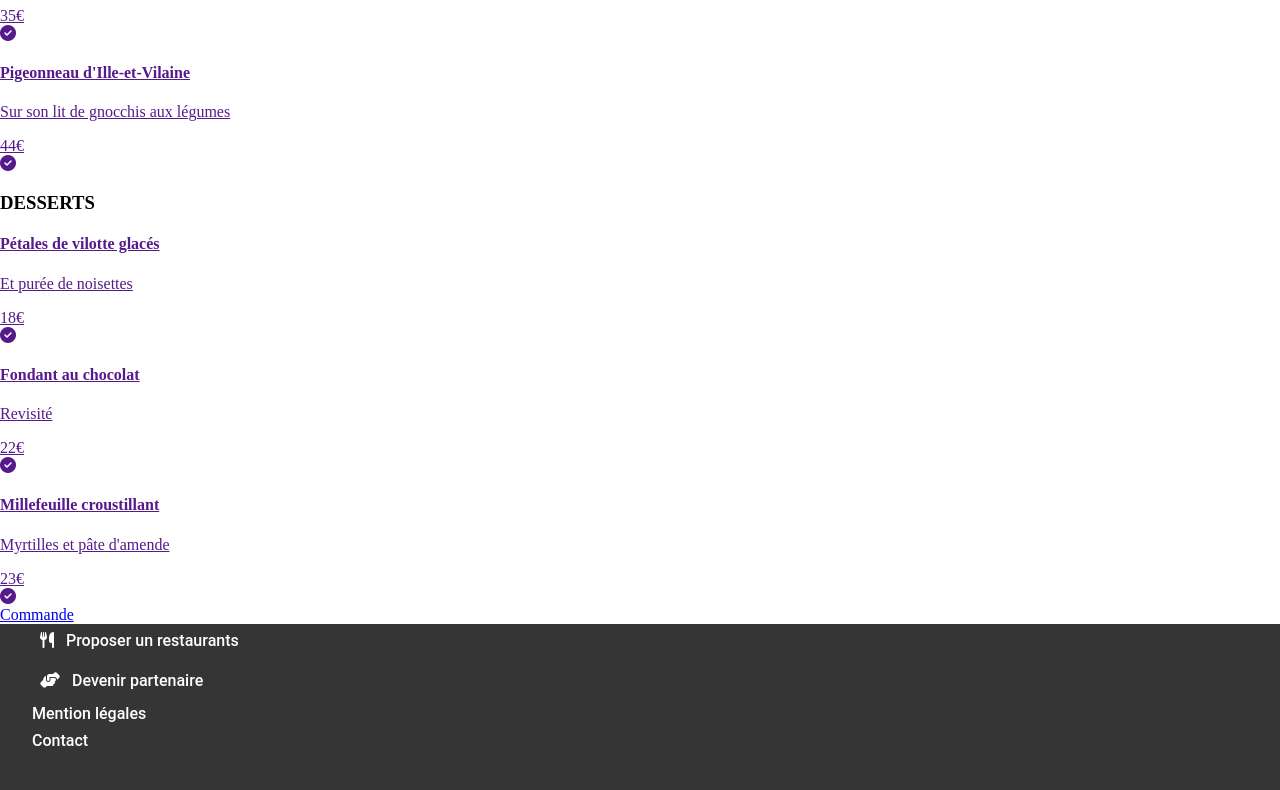
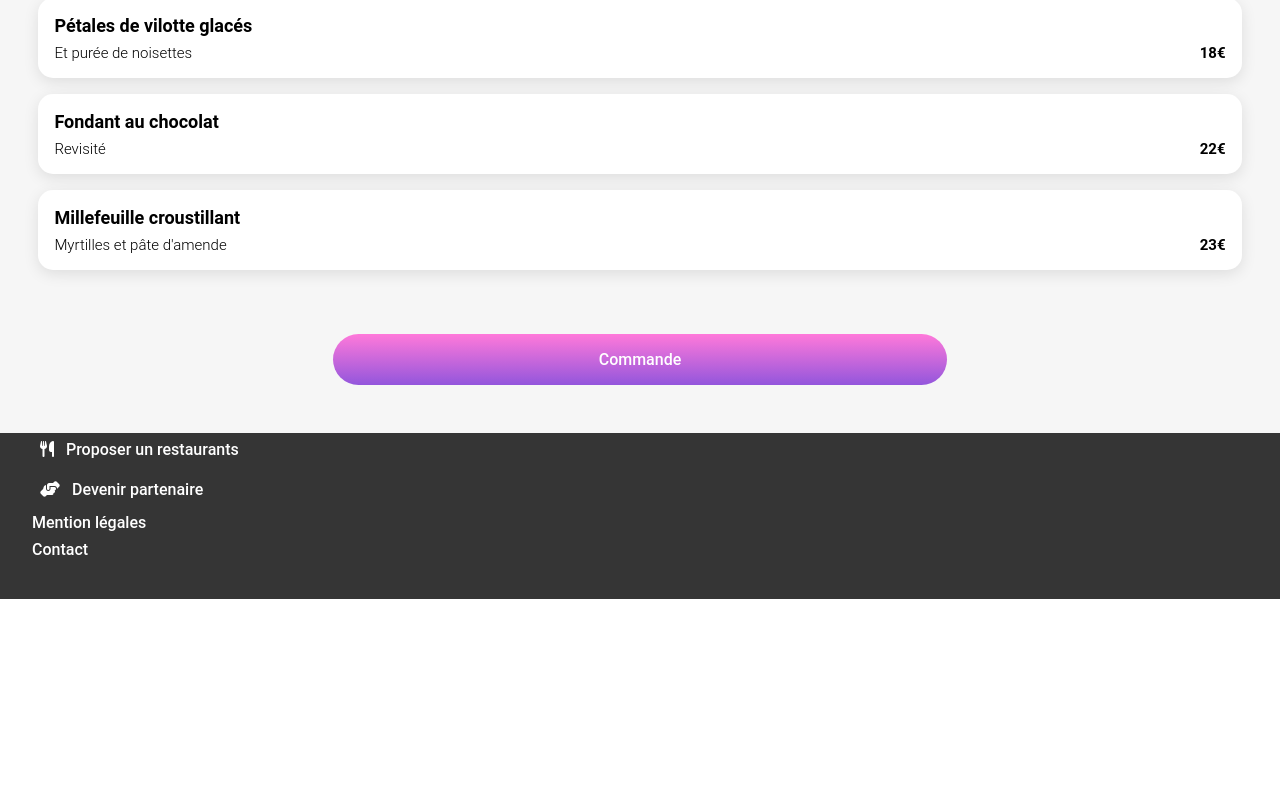
Before and after one commit to brand44/brand44, a plain HTML site: page à_la_francaise.html in a window 1280 px wide. Shown: the part 867-1657 px from the top of the page. After the commit the page ends 1466 px from the top, so only its background shows below. Drawn offline with Linux system fonts and the light colour scheme.

Commit message:
Add files via upload

```diff
--- a/style.css
+++ b/style.css
@@ -35,7 +35,6 @@ root {
     transition: 0.5s;
     background: linear-gradient(0deg, #FF79DA 0%, #9356DC 100%);
     background-clip: text;
-    -webkit-background-clip: text;
     color: transparent;
     background-size: 100%;
   }
@@ -302,3 +301,132 @@ root {
     color: white;
     margin: 2rem 2rem 1rem 2rem;
   }
+
+  /***MENU-HEADER*****/
+  .header-menu {
+    display: flex;
+    align-items: center;
+    position: relative;
+  }
+  .header-menu i {
+    position: absolute;
+    left: 1rem;
+    top: 2rem;
+  }
+
+  /* Main */
+  .image_menu {
+    width: 100%;
+    height: 16rem;
+    object-fit: cover;
+  }
+
+  .menu__block {
+    background-color: #f6f6f6;
+    border-radius: 40px 40px 0px 0px;
+    margin-top: -3rem;
+    z-index: 1;
+    position: relative;
+    display: flex;
+    flex-direction: column;
+  }
+
+  .menu__title {
+    display: flex;
+    align-items: center;
+    justify-content: space-between;
+    font-family: "Shrikhand", "cursive";
+    padding: 0.5rem 2rem 0 1.5rem;
+  }
+
+  .menu__check {
+    background-color: #99E2D0;
+    color: #FFF;
+    display: flex;
+    justify-content: flex-end;
+    align-items: center;
+    font-size: 1.5rem;
+    width: 0rem;
+    height: 5rem;
+    border-radius: 0 15px 15px 0px;
+    transition: 0.3s;
+    overflow: hidden;
+  }
+
+  .menu__card {
+    display: flex;
+    align-items: flex-end;
+    justify-content: space-between;
+    box-shadow: 0px 4.01149px 15.0431px rgba(0, 0, 0, 0.1);
+    border-radius: 15px;
+    background-color: white;
+    width: 94%;
+    margin: 1rem 3%;
+    transition: 1s;
+    overflow: hidden;
+  }
+
+  .sousmenu a {
+    text-decoration: none;
+    color: inherit;
+  }
+
+  .sousmenu__title {
+    font-family: "Roboto", sans-serif;
+    font-weight: 300;
+    font-size: 16px;
+    margin: 1rem;
+    padding-bottom: 0.5rem;
+    width: 2rem;
+    border-bottom: solid 3px #99E2D0;
+  }
+
+  .menu__card--text {
+    white-space: nowrap;
+    text-overflow: ellipsis;
+    overflow: hidden;
+    flex: 1;
+  }
+  .menu__card--text h4 {
+    margin: 1rem 1rem 0.5rem;
+    font-family: "Roboto", sans-serif;
+    font-weight: bold;
+    font-size: 18px;
+    color: black;
+    white-space: nowrap;
+    overflow: hidden;
+  }
+  .menu__card--text p {
+    font-family: "Roboto", sans-serif;
+    font-size: 15px;
+    font-weight: 300;
+    color: black;
+    margin: 0 1rem 1rem;
+    white-space: nowrap;
+    overflow: hidden;
+  }
+
+  .menu__card--price {
+    font-family: "Roboto", sans-serif;
+    font-weight: bold;
+    font-size: 15px;
+    margin: 1rem 1rem 1rem 0;
+  }
+
+  .button-commande {
+    text-decoration: none;
+    color: inherit;
+    font-family: "Roboto", sans-serif;
+    font-size: 16px;
+    font-weight: 500;
+    color: white;
+    background: linear-gradient(#FF79DA 0%, #9356DC 100%);
+    padding: 1rem;
+    margin: 3rem 26% 3rem;
+    border-radius: 30px;
+    text-align: center;
+    transition: 200ms;
+  }
+  .button-commande:hover {
+    box-shadow: 0px 4px 10px rgba(0, 0, 0, 0.4), inset 0 0 100px 100px rgba(255, 255, 255, 0.1);
+  }
```
